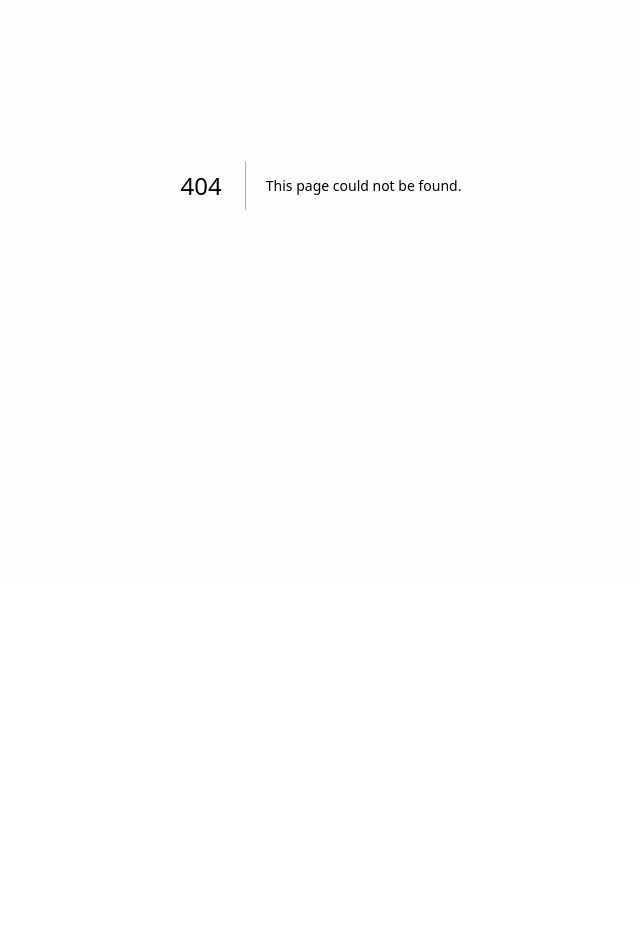
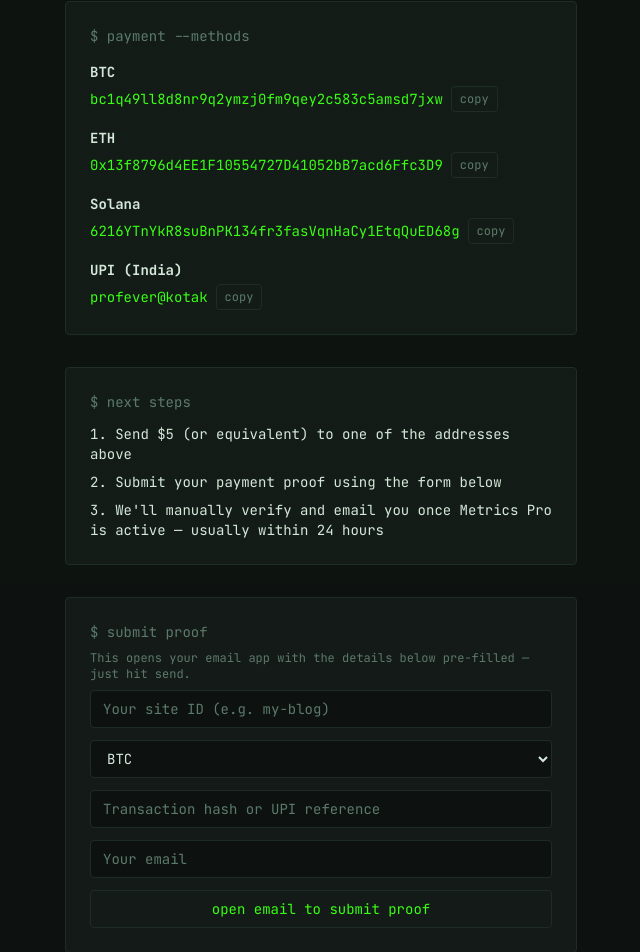
Before and after one commit to yazhnar/PlumaMetrics, a Next.js app: page /upgrade in a window 1280 px wide. Before the commit this address had no page. Shown: the part 215-1167 px from the top of the page, without its empty margins (319-959 px from the left). Before the commit the page ends 800 px from the top, so only its background shows below. Built offline with nearby package versions, Linux system fonts and the light colour scheme.

Commit message:
Add payment flow page with wallet addresses, copy buttons, and email-based proof submission

```diff
--- /dev/null
+++ b/app/upgrade/copy-address.tsx
@@ -0,0 +1,25 @@
+'use client';
+
+import { useState } from 'react';
+
+export default function CopyAddress({ address }: { address: string }) {
+  const [copied, setCopied] = useState(false);
+
+  async function handleCopy() {
+    await navigator.clipboard.writeText(address);
+    setCopied(true);
+    setTimeout(() => setCopied(false), 2000);
+  }
+
+  return (
+    <div className="flex items-center gap-2">
+      <span className="text-primary text-sm break-all font-mono">{address}</span>
+      <button
+        onClick={handleCopy}
+        className="shrink-0 text-muted hover:text-primary text-xs border border-panel-border rounded px-2 py-1"
+      >
+        {copied ? 'copied' : 'copy'}
+      </button>
+    </div>
+  );
+}
--- /dev/null
+++ b/app/upgrade/page.tsx
@@ -0,0 +1,54 @@
+import ProofForm from './proof-form';
+import CopyAddress from './copy-address';
+
+export default function UpgradePage() {
+  return (
+    <main className="flex-1 flex flex-col items-center p-8">
+      <div className="max-w-lg w-full space-y-8 py-12">
+        <div className="text-center space-y-2">
+          <h1 className="text-3xl font-bold text-primary tracking-tight">
+            Metrics Pro
+          </h1>
+          <p className="text-muted text-sm">
+            Get access within 24h | $5/mo | unlocks precise status codes, outbound link tracking, and OS-level device breakdowns.
+          </p>
+        </div>
+
+        <div className="bg-panel border border-panel-border rounded p-6 space-y-4">
+          <div className="text-muted text-sm">$ payment --methods</div>
+
+          <div>
+            <div className="text-foreground font-bold text-sm mb-1">BTC</div>
+            <CopyAddress address="bc1q49ll8d8nr9q2ymzj0fm9qey2c583c5amsd7jxw" />
+            </div>
+
+          <div>
+            <div className="text-foreground font-bold text-sm mb-1">ETH</div>
+            <CopyAddress address="0x13f8796d4EE1F10554727D41052bB7acd6Ffc3D9" />
+          </div>
+
+          <div>
+            <div className="text-foreground font-bold text-sm mb-1">Solana</div>
+            <CopyAddress address="6216YTnYkR8suBnPK134fr3fasVqnHaCy1EtqQuED68g" />
+          </div>
+
+          <div>
+            <div className="text-foreground font-bold text-sm mb-1">UPI (India)</div>
+            <CopyAddress address="profever@kotak" />
+          </div>
+        </div>
+
+        <div className="bg-panel border border-panel-border rounded p-6 space-y-3">
+          <div className="text-muted text-sm">$ next steps</div>
+          <ol className="text-sm text-foreground space-y-2 list-decimal list-inside">
+            <li>Send $5 (or equivalent) to one of the addresses above</li>
+            <li>Submit your payment proof using the form below</li>
+            <li>We'll manually verify and email you once Metrics Pro is active — usually within 24 hours</li>
+          </ol>
+        </div>
+
+        <ProofForm />
+      </div>
+    </main>
+  );
+}
--- /dev/null
+++ b/app/upgrade/proof-form.tsx
@@ -0,0 +1,88 @@
+'use client';
+
+import { useState } from 'react';
+
+// Replace with your actual email address
+const SUPPORT_EMAIL = '[YOUR_EMAIL_ADDRESS]';
+
+export default function ProofForm() {
+  const [siteId, setSiteId] = useState('');
+  const [method, setMethod] = useState('BTC');
+  const [txRef, setTxRef] = useState('');
+  const [email, setEmail] = useState('');
+  const [error, setError] = useState('');
+
+  function handleSubmit(e: React.FormEvent) {
+    e.preventDefault();
+
+    if (!siteId || !txRef || !email) {
+      setError('Please fill in all fields');
+      return;
+    }
+    const emailPattern = /^[^\s@]+@[^\s@]+\.[^\s@]+$/;
+    if (!emailPattern.test(email)) {
+      setError('Enter a valid email address');
+      return;
+    }
+    setError('');
+
+    const subject = `Metrics Pro payment proof — ${siteId}`;
+    const body = `Site ID: ${siteId}\nPayment method: ${method}\nTransaction reference: ${txRef}\nReply-to email: ${email}`;
+
+    const mailtoLink = `mailto:${SUPPORT_EMAIL}?subject=${encodeURIComponent(subject)}&body=${encodeURIComponent(body)}`;
+    window.location.href = mailtoLink;
+  }
+
+  return (
+    <form onSubmit={handleSubmit} className="bg-panel border border-panel-border rounded p-6 space-y-3">
+      <div className="text-muted text-sm mb-2">$ submit proof</div>
+      <p className="text-muted text-xs mb-2">
+        This opens your email app with the details below pre-filled — just hit send.
+      </p>
+
+      <input
+        type="text"
+        placeholder="Your site ID (e.g. my-blog)"
+        value={siteId}
+        onChange={(e) => setSiteId(e.target.value)}
+        className="w-full bg-background border border-panel-border rounded px-3 py-2 text-sm text-foreground placeholder:text-muted focus:outline-none focus:border-primary"
+      />
+
+            <select
+        value={method}
+        onChange={(e) => setMethod(e.target.value)}
+        className="w-full bg-background border border-panel-border rounded px-3 py-2 text-sm text-foreground focus:outline-none focus:border-primary"
+      >
+        <option value="BTC">BTC</option>
+        <option value="ETH">ETH</option>
+        <option value="Solana">Solana</option>
+        <option value="UPI">UPI</option>
+      </select>
+
+      <input
+        type="text"
+        placeholder="Transaction hash or UPI reference"
+        value={txRef}
+        onChange={(e) => setTxRef(e.target.value)}
+        className="w-full bg-background border border-panel-border rounded px-3 py-2 text-sm text-foreground placeholder:text-muted focus:outline-none focus:border-primary"
+      />
+
+      <input
+        type="email"
+        placeholder="Your email"
+        value={email}
+        onChange={(e) => setEmail(e.target.value)}
+        className="w-full bg-background border border-panel-border rounded px-3 py-2 text-sm text-foreground placeholder:text-muted focus:outline-none focus:border-primary"
+      />
+
+      {error && <p className="text-error text-sm">{error}</p>}
+
+      <button
+        type="submit"
+        className="w-full border border-panel-border rounded px-4 py-2 text-sm text-primary hover:bg-panel"
+      >
+        open email to submit proof
+      </button>
+    </form>
+  );
+}
```
